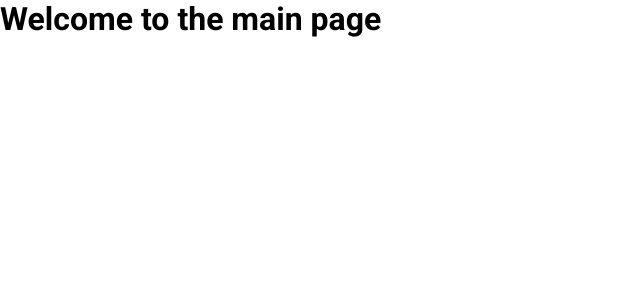
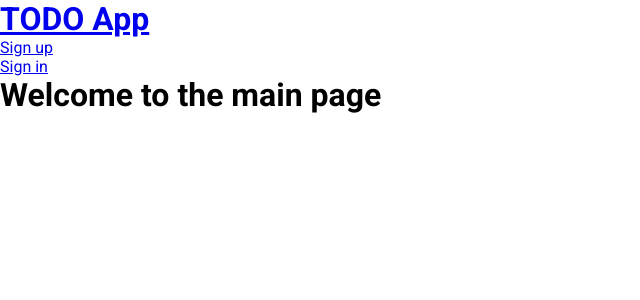
Before and after one commit to achrafezzaam/TodoApp_flask_RestApi, a Flask app: page / in a window 1280 px wide. Shown: the top 300 px of the page, without its empty margins (0-640 px from the left). Run offline with Flask 3, Linux system fonts and the light colour scheme.

Commit message:
feat: Adding a navbar
Adding a navigation bar in the base.html. The links change
according to the user state ( authenticated / not authenticated )

```diff
--- a/app/templates/base.html
+++ b/app/templates/base.html
@@ -9,6 +9,18 @@
     <title>{{ title }} - Todo App-RestApi</title>
 </head>
 <body>
+    <header>
+        <h1><a href="url_for('index')">TODO App</a></h1>
+        <ul>
+            {% if current_user.is_anonymous %}
+            <li><a href="{{url_for('signup')}}">Sign up</a></li>
+            <li><a href="{{url_for('signin')}}">Sign in</a></li>
+            {% else %}
+            <li><a href="{{url_for('dashboard')}}">Dashboard</a></li>
+            <li><a href="{{url_for('logout')}}">Logout</a></li>
+            {% endif %}
+        </ul>
+    </header>
     {% block content %} {% endblock %}
 </body>
 </html>
```
